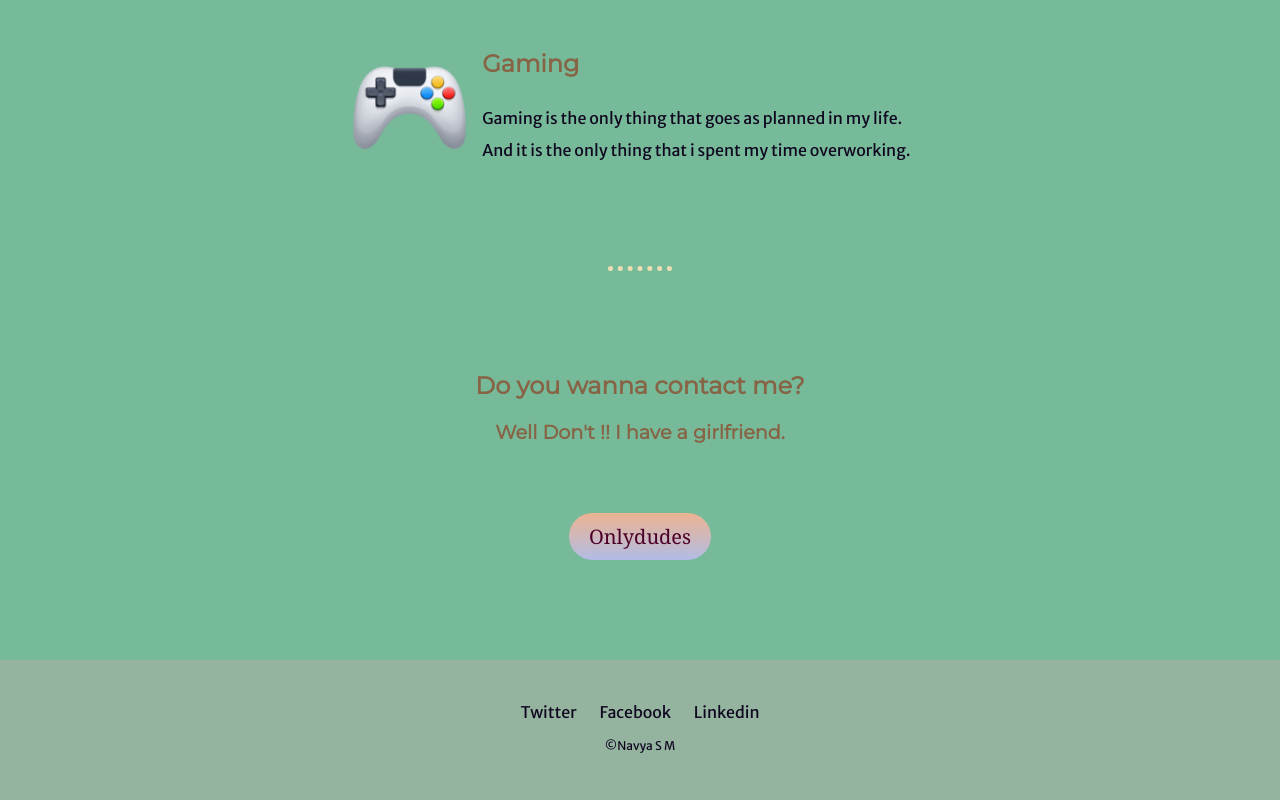
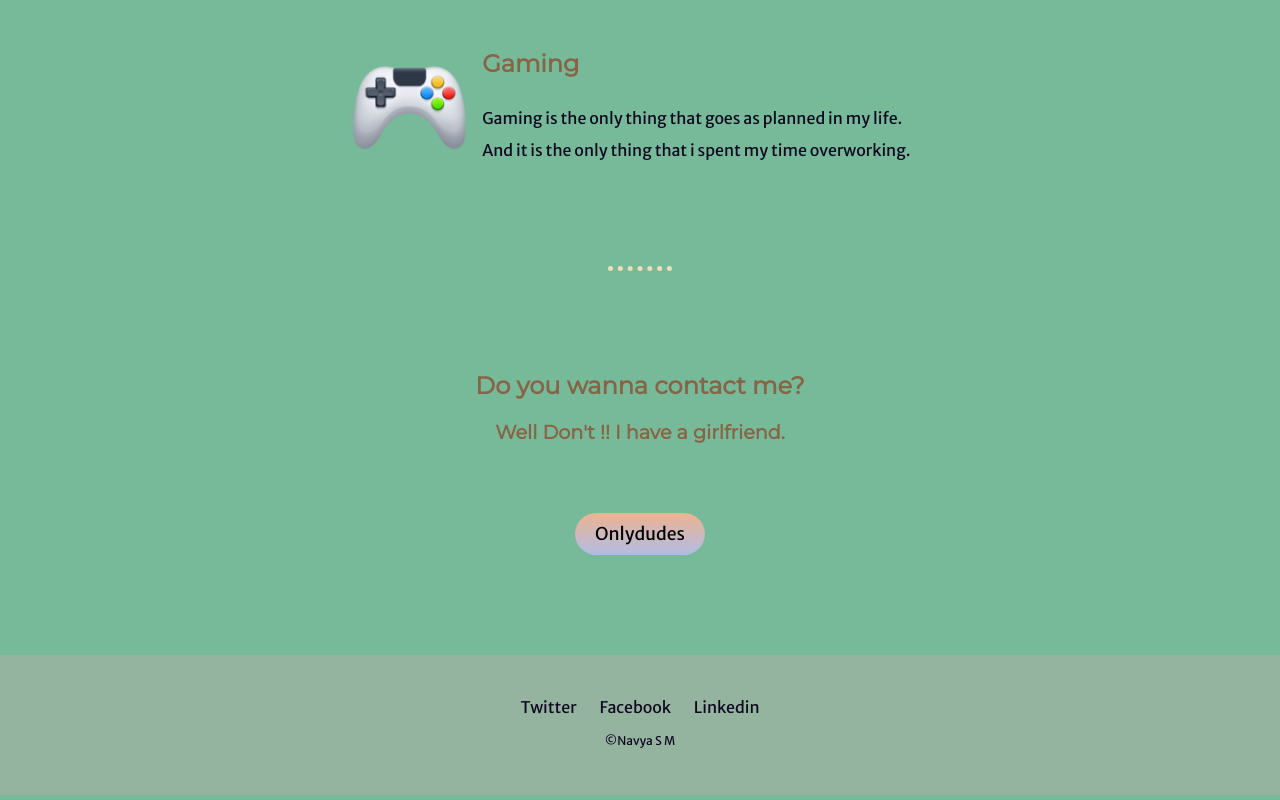
Before and after one commit to blubu/cv1, a plain HTML site: page index.html in a window 1280 px wide. Shown: the part 1258-2058 px from the top of the page. Drawn offline with Linux system fonts and the light colour scheme.

Commit message:
Changed color, font-size and font-family of contact-me button

```diff
--- a/css/styles.css
+++ b/css/styles.css
@@ -116,9 +116,9 @@ p {
   -webkit-border-radius: 28;
   -moz-border-radius: 28;
   border-radius: 28px;
-  font-family: Georgia;
-  color: #4C0027;
-  font-size: 20px;
+  font-family: 'Merriweather Sans', sans-serif;
+  color: #000;
+  font-size: 1.1rem;
   padding: 10px 20px 10px 20px;
   text-decoration: none;
   margin: 50px auto 100px;
```
